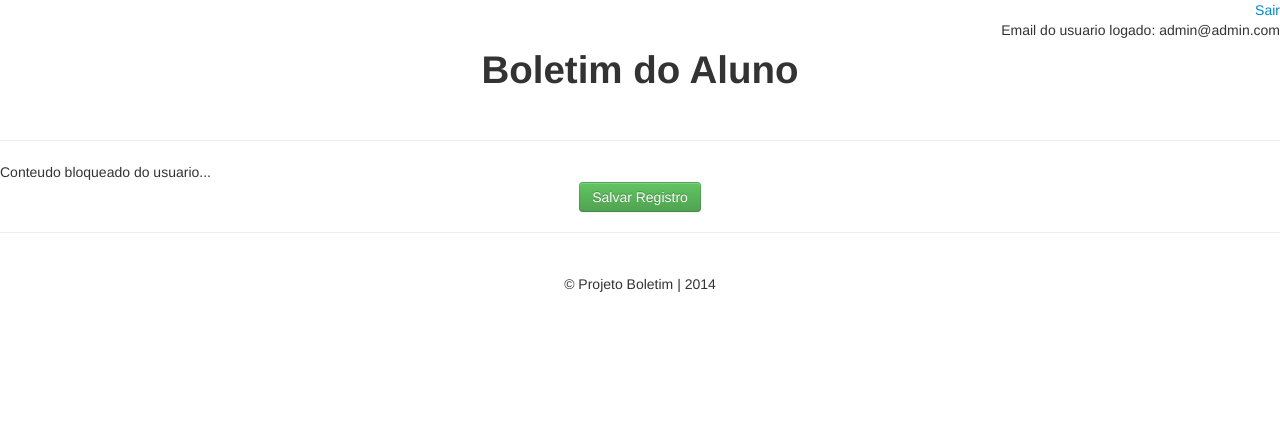
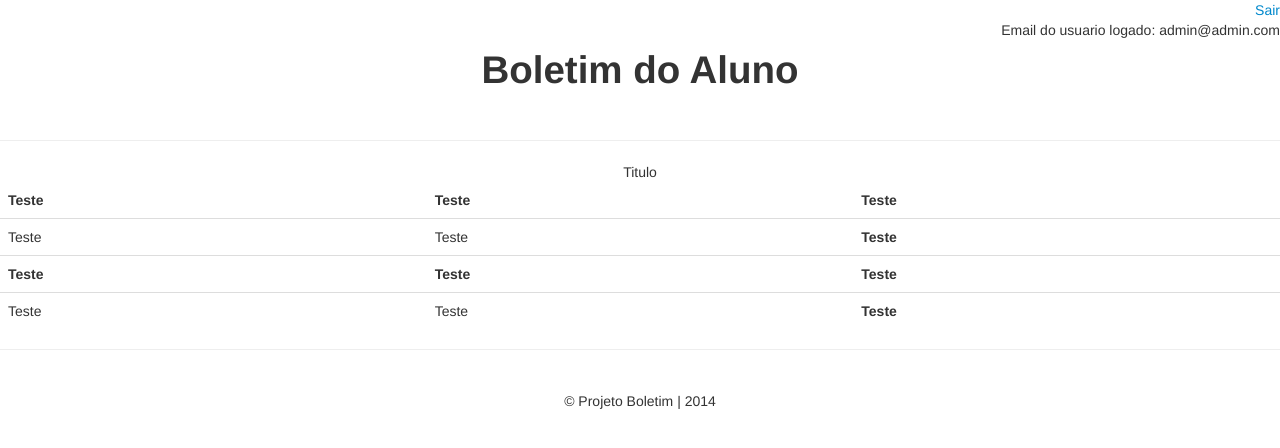
Before and after one commit to Vinijs/g1_trabalho, a Django app: page /dashboard/ in a window 1280 px wide. Shown: the top 448 px of the page. Run offline with Django 3.2, Linux system fonts and the light colour scheme; a user stored in the database is signed in; parts of the project's set-up code (start-up, migrations or seed data) failed here and were passed over; some libraries are stand-ins or nearby versions.

Commit message:
michel commit 11

```diff
--- a/projeto_Boletim/usuarios/templates/cadastro.html
+++ b/projeto_Boletim/usuarios/templates/cadastro.html
@@ -2,12 +2,15 @@
     <link href="{{ STATIC_URL }}bootstrap/css/bootstrap.min.css" rel="stylesheet">
     <title>Cadastro</title>
     <hr>
+<div class="col-sm-6" align="center">
 <form action="/cadastro_validar/" method="POST">
     {% csrf_token %}
     {{ form.as_p }}<br />
 
     <input  class="btn btn-info" type="submit" value="Cadastrar"/>
+    <input  class="btn btn-info" type="submit"   value="Fazer Login"/>
 </form>
+</div>
      <hr>
      <!-- RODAPE -->
     <footer>
--- a/projeto_Boletim/usuarios/templates/dashboard.html
+++ b/projeto_Boletim/usuarios/templates/dashboard.html
@@ -13,12 +13,40 @@
 
 <br />
 <hr>
-Conteudo bloqueado do usuario...
+            <table class="table table-hover">
+                <caption>Titulo</caption>
+                    <thead>
+                    <tr>
+                        <th>Teste</th>
+                        <th>Teste</th>
+                        <th>Teste</th>
+                    </tr>
+                    </thead>
+                    <tbody>
+                    <tr>
+                        <td>Teste</td>
+                        <td>Teste</td>
+                        <th>Teste</th>
+                    </tr>
+                    </tbody>
+                     <thead>
+                    <tr>
+                        <th>Teste</th>
+                        <th>Teste</th>
+                        <th>Teste</th>
+                    </tr>
+                    </thead>
+                    <tbody>
+                    <tr>
+                        <td>Teste</td>
+                        <td>Teste</td>
+                        <th>Teste</th>
+                    </tr>
+                    </tbody>
+            </table>
 
 
-    <div align="center">
-        <button type="submit" class="btn btn-success">Salvar Registro</button>
-    </div>
+
 <hr>
 <br />
     <!-- RODAPE -->
--- a/projeto_Boletim/usuarios/templates/login.html
+++ b/projeto_Boletim/usuarios/templates/login.html
@@ -2,6 +2,7 @@
      <link href="{{ STATIC_URL }}bootstrap/css/bootstrap.min.css" rel="stylesheet">
      <title>Login</title>
     <hr>
+<div class="col-sm-6" align="center">
 <form action="/validar/" method="POST">
     {% csrf_token %}
     {{ form }}
@@ -9,6 +10,7 @@
     <input  class="btn btn-info" type="submit" value="validar"/>
 
 </form>
+</div>
     <hr>
      <!-- RODAPE -->
     <footer>
```
Also changed, not shown: projeto_Boletim/db.sqlite3.
